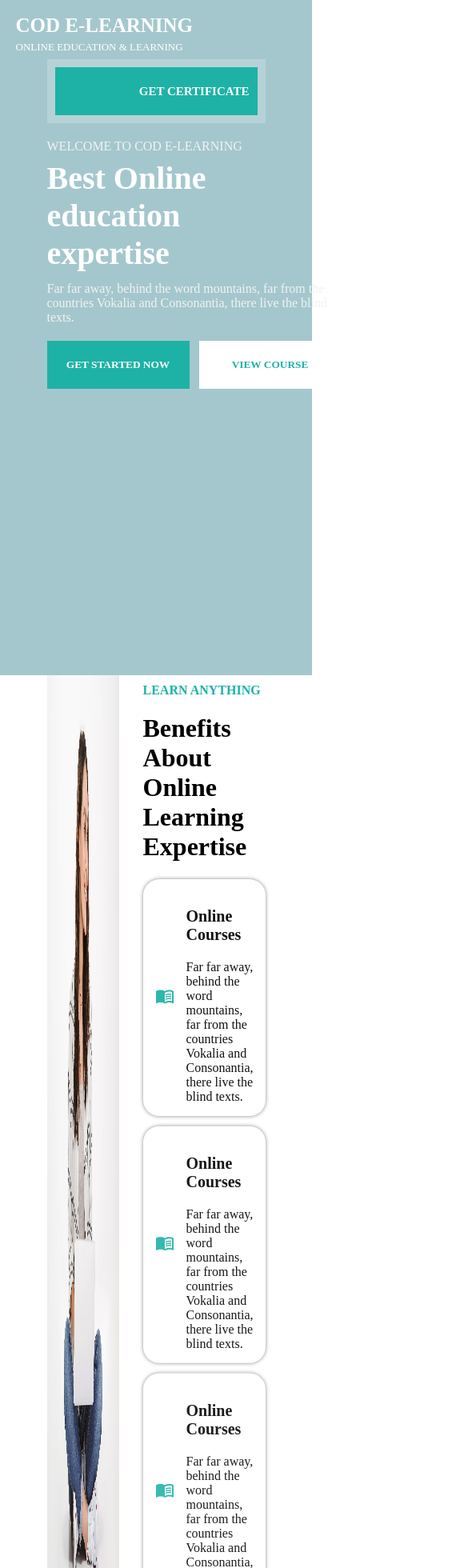
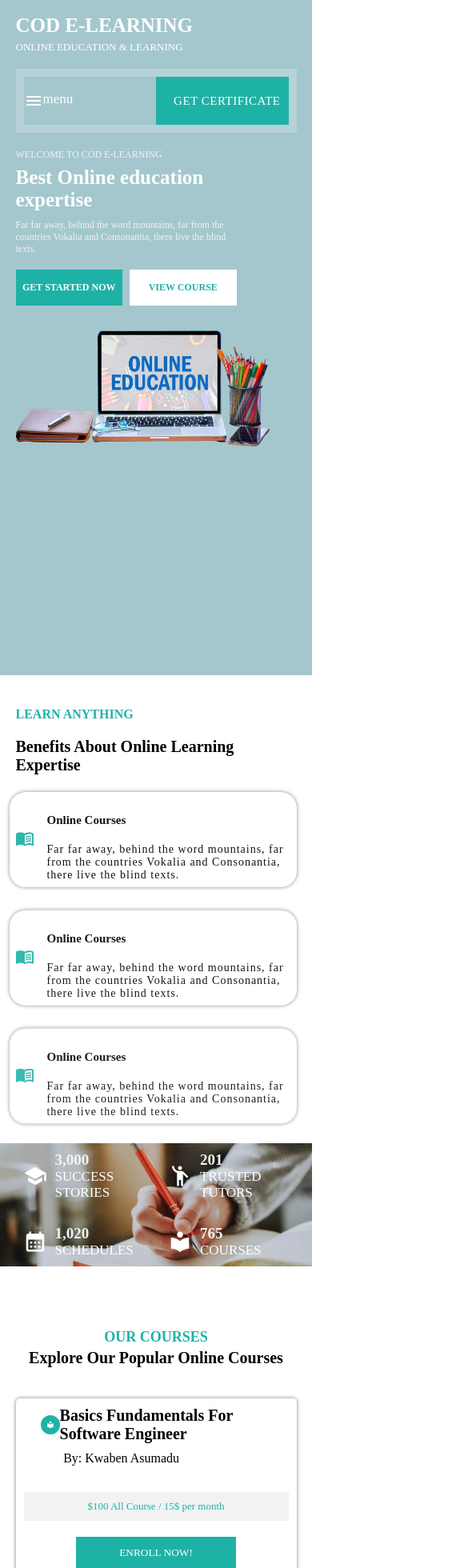
Before and after one commit to kwabenaasumadu/online-studies-web-app, a Next.js app: page / in a window 390 px wide. Shown: the top 1960 px of the page at 80% size, 585 px wide, since content can reach past the window. Built offline with nearby package versions, Linux system fonts and the light colour scheme.

Commit message:
modifying the responsive

```diff
--- a/src/pages/comps/second-Header/index.js
+++ b/src/pages/comps/second-Header/index.js
@@ -1,12 +1,17 @@
 import React from "react";
 import styles from "../../../styles/second-Header.module.css";
 import Link from "next/link";
+import MenuIcon from "@mui/icons-material/Menu";
 
 function Index() {
   return (
     <>
       <div className={styles.container}>
         <div className={styles.container_items}>
+          <div className={styles.menuIcon}>
+            <MenuIcon />
+            <h1>menu</h1>
+          </div>
           <div className={styles.container_items_1}>
             <Link href="/" className={styles.link}>
               Home
--- a/src/styles/benefits.module.css
+++ b/src/styles/benefits.module.css
@@ -52,20 +52,24 @@
    align-items: center;
    padding: 15px;
    margin-bottom: 8%;
-   opacity: 0; /* Start with opacity 0 */
+   opacity: 0;
+   /* Start with opacity 0 */
    animation-name: fadeIn;
-   animation-duration: 5s; /* Adjust animation duration as needed */
+   animation-duration: 5s;
+   /* Adjust animation duration as needed */
    animation-fill-mode: forwards;
 }
-.logo_container{
+
+.logo_container {
    margin-right: 15px;
 }
-.logo{
+
+.logo {
    font-size: 60px;
    color: #1eb2a6;
 }
 
-.container_items_2_box_details h1{
+.container_items_2_box_details h1 {
    font-size: 20px;
    font-family: 'metropolis';
 }
@@ -76,20 +80,64 @@
       opacity: 0;
       transform: translateY(30px);
    }
+
    100% {
-     opacity: 1; /* Fully visible */
+      opacity: 1;
+      /* Fully visible */
       transform: translateY(0);
    }
 }
 
 .container_items_2_box:nth-child(1) {
-   animation-delay: 0.2s; /* Delay for the first box */
+   animation-delay: 0.2s;
+   /* Delay for the first box */
 }
 
 .container_items_2_box:nth-child(2) {
-   animation-delay: 0.4s; /* Delay for the second box */
+   animation-delay: 0.4s;
+   /* Delay for the second box */
 }
 
 .container_items_2_box:nth-child(3) {
-   animation-delay: 0.6s; /* Delay for the third box */
+   animation-delay: 0.6s;
+   /* Delay for the third box */
 }
+
+
+
+@media (max-width:700px) {
+   .container_items {
+      grid-template-columns: 1fr;
+      width: 90%;
+   }
+
+   .container_items_1_image {
+      display: none;
+   }
+
+   .container_items_2 h1{
+      font-size: 20px;
+      width: 100%;
+   }
+   .container_items_2_box{
+      padding: 7px;
+      margin-left: -2%;
+   }
+   .logo {
+      font-size: 50px;
+      color: #1eb2a6;
+   }
+
+   .container_items_2_box_details h1 {
+      font-size: 15px;
+      font-family: 'metropolis';
+   }
+
+   .container_items_2_box_details p {
+      font-size: 14px;
+      font-family: 'metropolis';
+      font-weight: 100;
+      letter-spacing: 1px;
+   }
+
+}
--- a/src/styles/glance.module.css
+++ b/src/styles/glance.module.css
@@ -41,3 +41,28 @@
    font-size: 23px;
    text-transform: uppercase;
 }
+
+@media (max-width:700px){
+   .container{
+      width: 100%;
+      height: 100%;
+      padding: 10px;
+   }
+
+   .container_items{
+      width: 90%;
+      grid-template-columns: 1fr 1fr;
+   }
+
+   .container_items_1 .icon{
+      font-size: 30px;
+   }
+
+   .container_items_1_des h1{
+      font-size: 19px;
+   }
+
+   .container_items_1_des p{
+      font-size: 17px;
+   }
+}
--- a/src/styles/popular-course.module.css
+++ b/src/styles/popular-course.module.css
@@ -122,3 +122,62 @@
       /* Fully visible */
    }
 }
+
+
+@media (max-width:700px) {
+   .container {
+      margin-top: 20%;
+   }
+
+   .container_header span {
+      font-size: 18px;
+   }
+
+   .container_header h1 {
+      font-size: 20px;
+      width: 90%;
+      text-align: center;
+   }
+
+   .container_items {
+      grid-template-columns: 1fr;
+      width: 90%;
+      gap: 20px;
+      margin-top: 10%;
+   }
+
+   .container_items_box {
+      width: auto;
+      height: auto;
+   }
+
+   .container_items_box_header {
+      display: flex;
+      justify-content: center;
+      align-items: center;
+   }
+
+   .container_items_box_header h1 {
+      width: 80%;
+      font-size: 20px;
+      font-family: "metropolis";
+   }
+
+   .container_items_box_icon {
+      font-size: 45px;
+      background-color: #1eb2a6;
+      color: #fff;
+   }
+
+   .container_items_box_button button {
+      width: 200px;
+      height: 40px;
+   }
+
+   .price h1 {
+      font-size: 13px;
+      font-weight: 100;
+      color: #1eb2a6;
+   }
+
+}
--- a/src/styles/second-Header.module.css
+++ b/src/styles/second-Header.module.css
@@ -16,6 +16,10 @@
    display: flex;
    justify-content: flex-start;
    align-items: center;
+}
+
+.menuIcon{
+   display: none;
 }
 
 .container_items_1 .link{
@@ -52,4 +56,36 @@
  .container_items_1{
    display: none;
  }
+ .container{
+   width: 90%;
+   margin-top: 5%;
+ }
+ .container_items{
+   grid-template-columns: 1fr 1fr;
+ }
+
+ .menuIcon{
+   display: flex;
+   justify-content: flex-start;
+   align-items: center;
+   background-color: #a4c7cd;
+   color: #fff;
+ }
+ .menuIcon h1{
+   font-size: 17px;
+   display: flex;
+   justify-content: center;
+   align-items: center;
+   margin-top: -3.5px;
+   font-weight: 100;
+ }
+
+ .container_items_2 h1{
+   font-size: 15px;
+   display: flex;
+   justify-content: center;
+   align-items: center;
+   font-weight: 100;
+   letter-spacing: 0.5px;
+ }
 }
--- a/src/styles/showcase.module.css
+++ b/src/styles/showcase.module.css
@@ -1,17 +1,17 @@
-.container{
+.container {
    background-color: #a4c7cd;
    width: 100%;
    height: 100vh;
 }
 
-.container_items{
+.container_items {
    display: grid;
    grid-template-columns: 1fr auto;
    width: 70%;
    margin: 5% auto;
 }
 
-.container_items_1{
+.container_items_1 {
    display: flex;
    justify-content: center;
    flex-direction: column;
@@ -21,32 +21,33 @@
    animation-fill-mode: forwards;
 }
 
-.container_items_1 span{
+.container_items_1 span {
    text-transform: uppercase;
    color: #f2f2f2;
    margin-bottom: 7px;
 }
-.container_items_1 h1{
+
+.container_items_1 h1 {
    font-size: 40px;
    width: 60%;
    color: #fff;
 }
 
-.container_items_1 p{
+.container_items_1 p {
    color: #f2f2f2;
    width: 90%;
    font-family: 'metropolis';
    margin-top: 3%;
 }
 
-.container_btn{
+.container_btn {
    margin-top: 5%;
    display: flex;
    align-items: center;
    justify-content: flex-start;
 }
 
-.container_btn button{
+.container_btn button {
    display: flex;
    justify-content: center;
    align-items: center;
@@ -56,11 +57,11 @@
    cursor: pointer;
 }
 
-.container_btn button:hover{
+.container_btn button:hover {
    transform: scaleX(1.05);
 }
 
-.container_btn button:nth-child(1){
+.container_btn button:nth-child(1) {
    background-color: #1eb2a6;
    color: #fff;
    border: none;
@@ -70,7 +71,7 @@
    font-family: 'metropolis';
 }
 
-.container_btn button:nth-child(2){
+.container_btn button:nth-child(2) {
    background-color: #fff;
    color: #1eb2a6;
    border: none;
@@ -80,35 +81,38 @@
    font-family: 'metropolis';
 }
 
-.container_btn button:nth-child(1):hover{
+.container_btn button:nth-child(1):hover {
    background-color: #fff;
    color: #1eb2a6;
 }
 
-.container_btn button:nth-child(2):hover{
+.container_btn button:nth-child(2):hover {
    background-color: #1eb2a6;
    color: #fff;
 }
 
 
 
-.container_items_2{
+.container_items_2 {
    width: 100%;
    height: 100%;
 }
 
-.container_items_2 .container_image{
+.container_items_2 .container_image {
    width: 100%;
    height: 100%;
    animation: pendulum 6s ease-in-out infinite alternate;
 }
+
 @keyframes pendulum {
    0% {
       transform: translateX(0);
    }
+
    50% {
       transform: translateX(100px);
    }
+
    100% {
       transform: translateX(0);
    }
@@ -116,11 +120,61 @@
 
 @keyframes slideDown {
    0% {
-     transform: translateY(-100%); /* Start position above the viewport */
-     opacity: 0; /* Start with transparency */
+      transform: translateY(-100%);
+      opacity: 0;
    }
+
    100% {
-     transform: translateY(0); /* End position at the top */
-     opacity: 1; /* Fully visible */
+      transform: translateY(0);
+      opacity: 1;
    }
 }
+
+
+
+@media (max-width:700px) {
+   .container_items {
+      width: 90%;
+      grid-template-columns: 1fr;
+   }
+
+   .container_items_1 span {
+      font-size: 12px;
+   }
+
+   .container_items_1 h1 {
+      width: 80%;
+      font-size: 25px;
+   }
+
+   .container_items_1 p {
+      font-size: 12px;
+      width: 80%;
+   }
+
+   .container_btn button {
+      width: 150px;
+      font-size: 12px;
+      height: 45px;
+   }
+
+   .container_items_2 .container_image {
+      width: 100%;
+      height: 100%;
+      animation: pendulum 3s ease-in-out infinite alternate;
+   }
+
+   @keyframes pendulum {
+      0% {
+         transform: translateX(0);
+      }
+
+      50% {
+         transform: translateX(20px);
+      }
+
+      100% {
+         transform: translateX(-20px);
+      }
+   }
+}
--- a/src/styles/testimony.module.css
+++ b/src/styles/testimony.module.css
@@ -71,3 +71,29 @@
 .message p {
    font-size: 13px;
 }
+
+
+@media (max-width:700px){
+   .container{
+      margin-top: 20%;
+   }
+   .container_header span{
+      font-size: 16px;
+   }
+
+   .container_header h1{
+      font-size: 20px;
+   }
+
+   .container_items{
+      width: 90%;
+      grid-template-columns: 1fr;
+      gap: 20px;
+   }
+
+   .container_items_box{
+      width: auto;
+      height: auto;
+      padding: 5px;
+   }
+}
```
Lines whose indentation alone changed are shown as unchanged.
